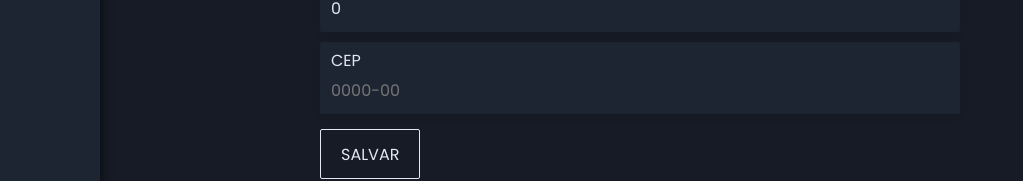
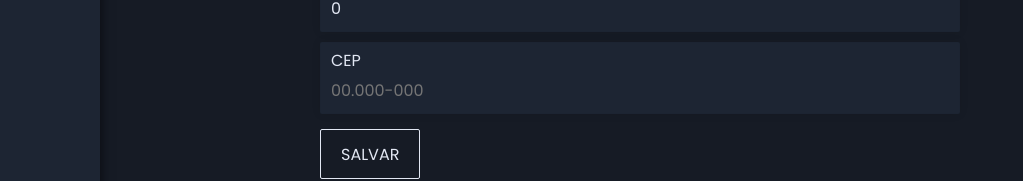
Before and after one commit to MatheusBibiano/Registro-de-Alunos, a React (Create React App) app in the folder Frontend/: page /novo-aluno in a window 1280 px wide. Shown: the part 593-774 px from the top of the page, without its empty margins (0-1023 px from the left). Built offline with nearby package versions, Linux system fonts and the light colour scheme.

Commit message:
alterando o cep placeholder

```diff
--- a/Frontend/src/components/FormAddStudent/FormAddStudent.jsx
+++ b/Frontend/src/components/FormAddStudent/FormAddStudent.jsx
@@ -154,7 +154,7 @@ export function FormAddStudent() {
               setCEP(event.target.value);
             }}
             className={styles.typedInput}
-            placeholder="0000-00"
+            placeholder="00.000-000"
             required
           />
         </div>
```
